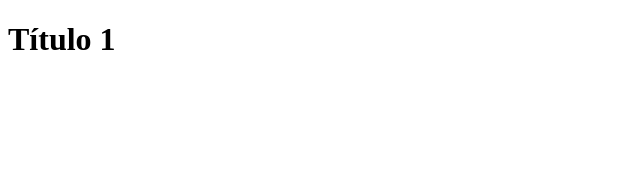
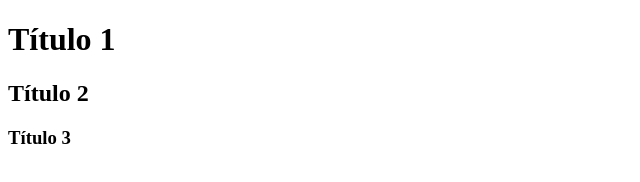
Before and after one commit to DiegoSaez88/Proyecto01, a plain HTML site: page index.html in a window 1280 px wide. Shown: the whole page, without its empty margins (0-640 px from the left). Drawn offline with Linux system fonts and the light colour scheme.

Commit message:
Versión 2

```diff
--- a/index.html
+++ b/index.html
@@ -7,5 +7,7 @@
 </head>
 <body>
     <h1>Título 1</h1>
+    <h2>Título 2</h2>
+    <h3>Título 3</h3>
 </body>
 </html>
```
